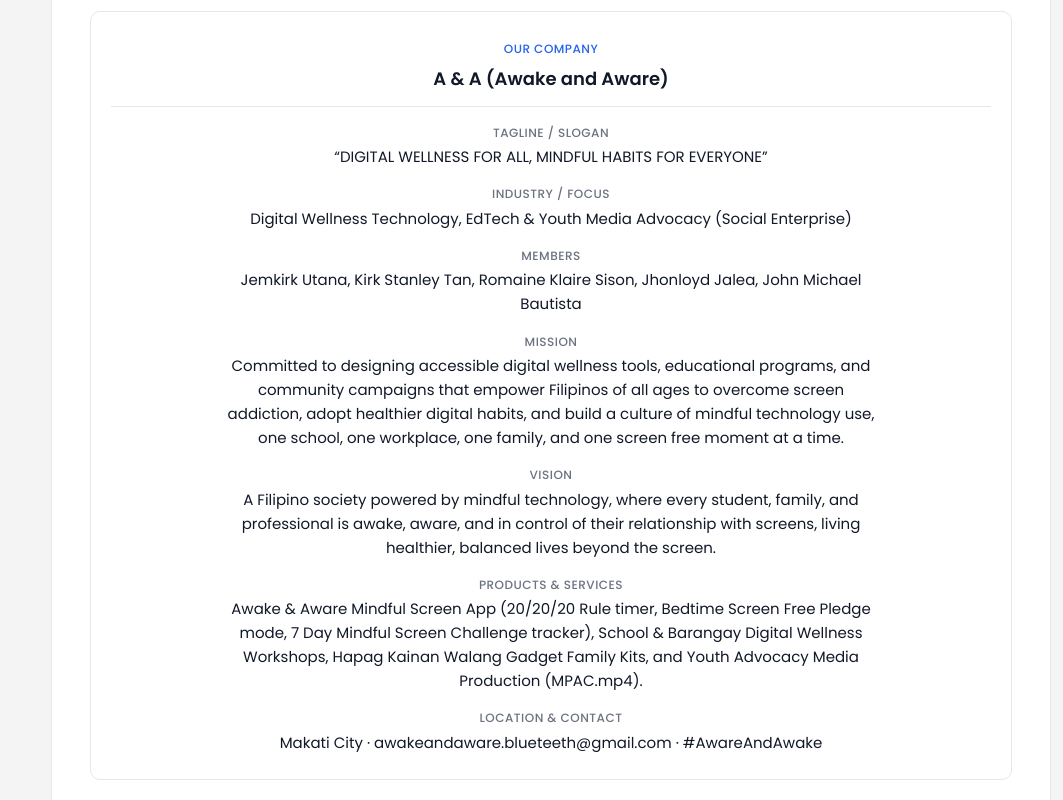
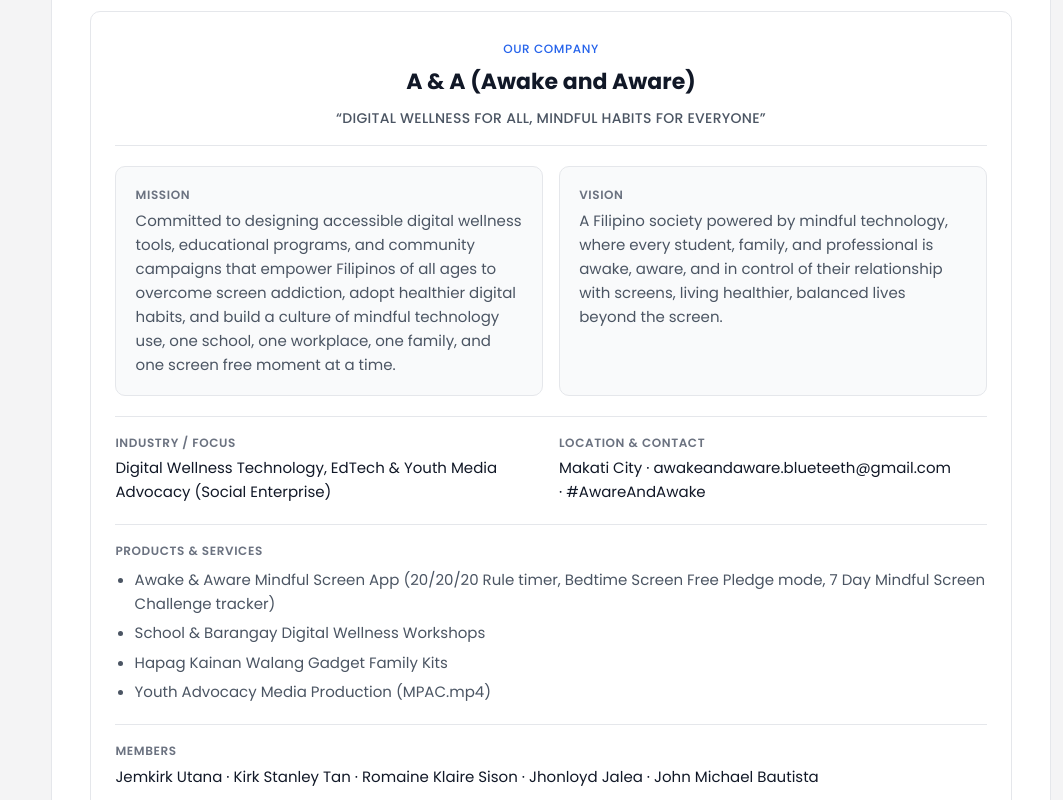
Before and after one commit to jemkirku0907/orgcom, a Next.js app: page / in a window 1280 px wide. Shown: the part 3180-3980 px from the top of the page, without its empty margins (217-1280 px from the left). Built offline with nearby package versions, Linux system fonts and the light colour scheme.

Commit message:
style: restructure Company Details card into clean 2-column Mission/Vision and bulleted services layout

```diff
--- a/app/globals.css
+++ b/app/globals.css
@@ -1460,53 +1460,110 @@ h1, h2, h3, h4 {
 }
 
 .company-profile-card {
-  padding: 1.5rem 1.25rem;
+  padding: 1.5rem;
   border: 1px solid var(--border-subtle);
   border-radius: var(--radius-md);
   background: var(--bg-surface);
+  display: flex;
+  flex-direction: column;
+  gap: 1.25rem;
+}
+
+.company-card-top {
+  padding-block-end: 1rem;
+  border-block-end: 1px solid var(--border-subtle);
   text-align: center;
 }
 
-.company-card-top {
-  padding-block-end: 0.75rem;
-  border-block-end: 1px solid var(--border-subtle);
-  margin-block-end: 1rem;
-}
-
 .company-label {
   font-size: 0.75rem;
   font-weight: 500;
-  letter-spacing: 0.04em;
+  letter-spacing: 0.05em;
   text-transform: uppercase;
   color: var(--accent);
 }
 
 .company-card-top h3 {
-  margin: 0.3rem 0 0;
-  font-size: 1.125rem;
-  font-weight: 600;
-  color: var(--ink-primary);
-}
-
-.company-facts {
-  display: grid;
-  gap: 0.95rem;
-  margin: 0;
-}
-
-.company-facts dt {
-  font-size: 0.75rem;
-  font-weight: 500;
-  letter-spacing: 0.04em;
+  margin: 0.25rem 0 0;
+  font-size: 1.375rem;
+  font-weight: 700;
+  color: var(--ink-primary);
+}
+
+.company-tagline {
+  margin: 0.45rem auto 0;
+  font-size: 0.875rem;
+  font-weight: 500;
+  letter-spacing: 0.02em;
+  color: var(--ink-secondary);
+}
+
+.company-mv-grid {
+  display: grid;
+  grid-template-columns: repeat(2, minmax(0, 1fr));
+  gap: 1rem;
+}
+
+.company-subcard {
+  padding: 1.1rem 1.2rem;
+  border: 1px solid var(--border-subtle);
+  border-radius: var(--radius-md);
+  background: var(--bg-subtle);
+}
+
+.company-subcard p {
+  margin: 0.35rem 0 0;
+  font-size: 0.9375rem;
+  color: var(--ink-secondary);
+}
+
+.company-fact-label {
+  display: block;
+  font-size: 0.75rem;
+  font-weight: 600;
+  letter-spacing: 0.05em;
   text-transform: uppercase;
   color: var(--ink-muted);
 }
 
-.company-facts dd {
-  margin: 0.2rem auto 0;
-  max-inline-size: 70ch;
-  color: var(--ink-primary);
+.company-meta-grid {
+  display: grid;
+  grid-template-columns: repeat(2, minmax(0, 1fr));
+  gap: 1rem;
+  padding-block-start: 1rem;
+  border-block-start: 1px solid var(--border-subtle);
+}
+
+.company-meta-item p,
+.company-meta-block p {
+  margin: 0.25rem 0 0;
   font-size: 0.9375rem;
+  color: var(--ink-primary);
+}
+
+.company-meta-block {
+  padding-block-start: 1rem;
+  border-block-start: 1px solid var(--border-subtle);
+}
+
+.company-services-list {
+  margin: 0.45rem 0 0;
+  padding-inline-start: 1.2rem;
+  display: grid;
+  gap: 0.35rem;
+  font-size: 0.9375rem;
+  color: var(--ink-secondary);
+}
+
+@media (max-width: 720px) {
+  .company-profile-card {
+    padding: 1.15rem;
+  }
+
+  .company-mv-grid,
+  .company-meta-grid {
+    grid-template-columns: 1fr;
+  }
 }
 
 /* 06 Organizational Chart */
--- a/app/page.tsx
+++ b/app/page.tsx
@@ -971,52 +971,61 @@ export default function HomePage() {
                   <div className="company-card-top">
                     <span className="company-label">Our Company</span>
                     <h3>A &amp; A (Awake and Aware)</h3>
+                    <p className="company-tagline">
+                      &ldquo;DIGITAL WELLNESS FOR ALL, MINDFUL HABITS FOR EVERYONE&rdquo;
+                    </p>
                   </div>
-                  <dl className="company-facts">
-                    <div>
-                      <dt>Tagline / Slogan</dt>
-                      <dd>&ldquo;DIGITAL WELLNESS FOR ALL, MINDFUL HABITS FOR EVERYONE&rdquo;</dd>
-                    </div>
-                    <div>
-                      <dt>Industry / Focus</dt>
-                      <dd>Digital Wellness Technology, EdTech &amp; Youth Media Advocacy (Social Enterprise)</dd>
-                    </div>
-                    <div>
-                      <dt>Members</dt>
-                      <dd>
-                        Jemkirk Utana, Kirk Stanley Tan, Romaine Klaire Sison, Jhonloyd Jalea, John Michael Bautista
-                      </dd>
-                    </div>
-                    <div>
-                      <dt>Mission</dt>
-                      <dd>
+
+                  <div className="company-mv-grid">
+                    <div className="company-subcard">
+                      <span className="company-fact-label">Mission</span>
+                      <p>
                         Committed to designing accessible digital wellness tools, educational programs, and community
                         campaigns that empower Filipinos of all ages to overcome screen addiction, adopt healthier
                         digital habits, and build a culture of mindful technology use, one school, one workplace, one
                         family, and one screen free moment at a time.
-                      </dd>
+                      </p>
                     </div>
-                    <div>
-                      <dt>Vision</dt>
-                      <dd>
+                    <div className="company-subcard">
+                      <span className="company-fact-label">Vision</span>
+                      <p>
                         A Filipino society powered by mindful technology, where every student, family, and professional
                         is awake, aware, and in control of their relationship with screens, living healthier, balanced
                         lives beyond the screen.
-                      </dd>
+                      </p>
                     </div>
-                    <div>
-                      <dt>Products &amp; Services</dt>
-                      <dd>
-                        Awake &amp; Aware Mindful Screen App (20/20/20 Rule timer, Bedtime Screen Free Pledge mode,
-                        7 Day Mindful Screen Challenge tracker), School &amp; Barangay Digital Wellness Workshops,
-                        Hapag Kainan Walang Gadget Family Kits, and Youth Advocacy Media Production (MPAC.mp4).
-                      </dd>
+                  </div>
+
+                  <div className="company-meta-grid">
+                    <div className="company-meta-item">
+                      <span className="company-fact-label">Industry / Focus</span>
+                      <p>Digital Wellness Technology, EdTech &amp; Youth Media Advocacy (Social Enterprise)</p>
                     </div>
-                    <div>
-                      <dt>Location &amp; Contact</dt>
-                      <dd>Makati City · awakeandaware.blueteeth@gmail.com · #AwareAndAwake</dd>
+                    <div className="company-meta-item">
+                      <span className="company-fact-label">Location &amp; Contact</span>
+                      <p>Makati City · awakeandaware.blueteeth@gmail.com · #AwareAndAwake</p>
                     </div>
-                  </dl>
+                  </div>
+
+                  <div className="company-meta-block">
+                    <span className="company-fact-label">Products &amp; Services</span>
+                    <ul className="company-services-list">
+                      <li>
+                        Awake &amp; Aware Mindful Screen App (20/20/20 Rule timer, Bedtime Screen Free Pledge mode, 7
+                        Day Mindful Screen Challenge tracker)
+                      </li>
+                      <li>School &amp; Barangay Digital Wellness Workshops</li>
+                      <li>Hapag Kainan Walang Gadget Family Kits</li>
+                      <li>Youth Advocacy Media Production (MPAC.mp4)</li>
+                    </ul>
+                  </div>
+
+                  <div className="company-meta-block">
+                    <span className="company-fact-label">Members</span>
+                    <p>
+                      Jemkirk Utana · Kirk Stanley Tan · Romaine Klaire Sison · Jhonloyd Jalea · John Michael Bautista
+                    </p>
+                  </div>
                 </article>
               </div>
             </section>
```
